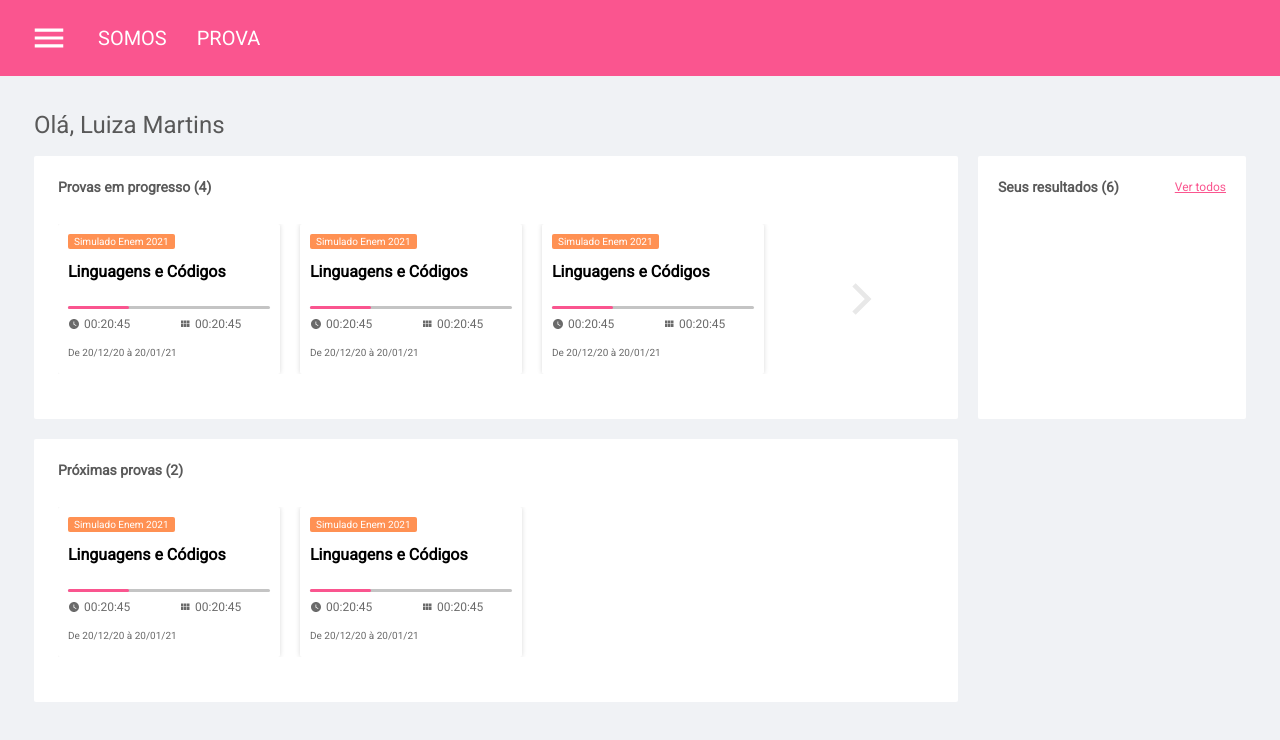
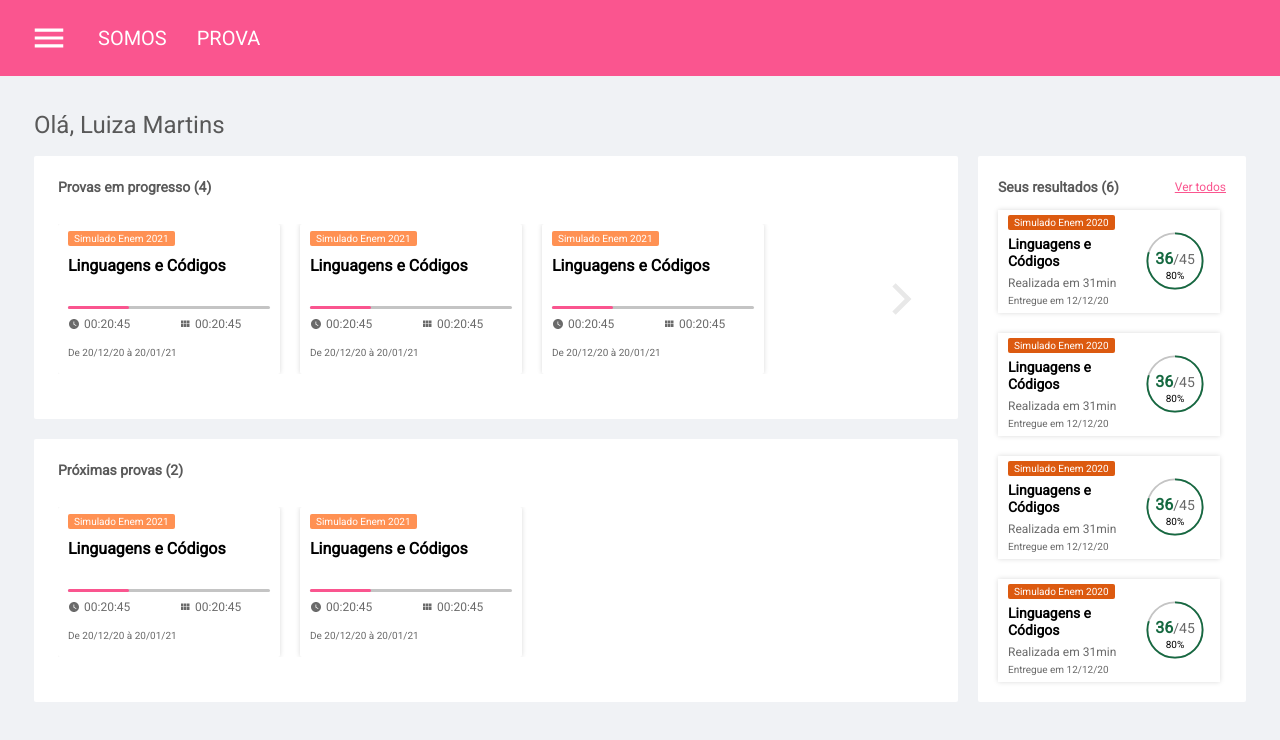
Before and after one commit to KiritoKunKun/exam-online, a React (Create React App) app: page / in a window 1280 px wide. Shown: the top 740 px of the page. Built offline with nearby package versions, Linux system fonts and the light colour scheme.

Commit message:
Finishing Dashboard layout

```diff
--- a/package.json
+++ b/package.json
@@ -14,6 +14,7 @@
     "@types/react": "^17.0.0",
     "@types/react-dom": "^17.0.0",
     "react": "^17.0.2",
+    "react-circular-progressbar": "^2.0.4",
     "react-dom": "^17.0.2",
     "react-router-dom": "^5.2.0",
     "react-scripts": "4.0.3",
--- a/src/components/ExamCard/ExamCard.tsx
+++ b/src/components/ExamCard/ExamCard.tsx
@@ -15,7 +15,6 @@ export const ExamCard = () => {
     <Container disabled={disabled}>
       <div>
         <mark>Simulado Enem 2021</mark>
-
         <h3>Linguagens e Códigos</h3>
       </div>
 
--- a/src/components/ExamCard/ExamCardStyle.ts
+++ b/src/components/ExamCard/ExamCardStyle.ts
@@ -11,10 +11,12 @@ export const Container = styled.div<ContainerProps>`
   width: 222px;
   height: 150px;
   padding: 7px 10px 15px 10px;
+  background-color: ${Colors.white};
   border-radius: 2px;
   box-shadow: 0px 0px 5px rgba(0, 0, 0, 0.15);
   position: relative;
   justify-content: space-between;
+  cursor: pointer;
 
   ${({ disabled }) =>
     disabled &&
@@ -24,7 +26,7 @@ export const Container = styled.div<ContainerProps>`
 
   mark {
     font-size: 10px;
-    line-height: 22px;
+    line-height: 16px;
     font-weight: normal;
     color: ${Colors.white};
     background-color: ${Colors.orange};
--- a/src/components/Header/HeaderStyle.ts
+++ b/src/components/Header/HeaderStyle.ts
@@ -25,7 +25,7 @@ export const Container = styled.div`
     text-decoration: none;
   }
 
-  @media (max-width: 768px) {
+  @media (max-width: 1200px) {
     height: 50px;
     padding: 0 16px;
 
--- /dev/null
+++ b/src/components/ResultCard/ResultCard.tsx
@@ -0,0 +1,50 @@
+import { CircularProgressbar } from 'react-circular-progressbar';
+import { Colors } from '../../styles/Colors';
+import {
+  Container,
+  InnerContainer,
+  ProgressBarContainer,
+  ProgressDataContainer,
+} from './ResultCardStyle';
+
+export const ResultCard = () => {
+  const percentage = (36 / 45) * 100;
+
+  return (
+    <Container>
+      <InnerContainer>
+        <mark>Simulado Enem 2020</mark>
+        <h3>Linguagens e Códigos</h3>
+
+        <div>
+          <h4>Realizada em 31min</h4>
+          <h5>Entregue em 12/12/20</h5>
+        </div>
+      </InnerContainer>
+
+      <ProgressBarContainer>
+        <CircularProgressbar
+          value={percentage}
+          styles={{
+            trail: {
+              stroke: Colors.lightGray,
+              strokeWidth: '3px',
+            },
+            path: {
+              stroke: Colors.green,
+              strokeWidth: '3px',
+            },
+          }}
+        />
+
+        <ProgressDataContainer>
+          <strong>
+            <b>36</b>/45
+          </strong>
+
+          <h6>{`${percentage}%`}</h6>
+        </ProgressDataContainer>
+      </ProgressBarContainer>
+    </Container>
+  );
+};
--- /dev/null
+++ b/src/components/ResultCard/ResultCardStyle.ts
@@ -0,0 +1,94 @@
+import styled from 'styled-components';
+import { Colors } from '../../styles/Colors';
+
+export const Container = styled.div`
+  display: flex;
+  justify-content: space-between;
+  align-items: center;
+  width: 222px;
+  height: 103px;
+  padding: 5px 15px 6px 10px;
+  background-color: ${Colors.white};
+  box-shadow: 0px 0px 5px rgba(0, 0, 0, 0.15);
+  cursor: pointer;
+`;
+
+export const InnerContainer = styled.div`
+  height: 100%;
+
+  mark {
+    font-size: 10px;
+    line-height: 16px;
+    font-weight: normal;
+    color: ${Colors.white};
+    background-color: ${Colors.darkOrange};
+    padding: 2px 6px;
+    border-radius: 2px;
+  }
+
+  h3 {
+    font-size: 14px;
+    line-height: 17px;
+    color: ${Colors.black};
+    width: 107px;
+    margin-top: 5px;
+  }
+
+  div {
+    margin-top: 7px;
+
+    h4 {
+      font-size: 12px;
+      line-height: 13px;
+      font-weight: normal;
+      color: ${Colors.gray};
+    }
+
+    h5 {
+      font-size: 10px;
+      line-height: 12px;
+      font-weight: 300;
+      color: ${Colors.gray};
+      margin-top: 5px;
+    }
+  }
+`;
+
+export const ProgressBarContainer = styled.div`
+  width: 60px;
+  height: 60px;
+  position: relative;
+`;
+
+export const ProgressDataContainer = styled.div`
+  display: flex;
+  flex-direction: column;
+  align-items: center;
+  position: absolute;
+  top: 50%;
+  left: 50%;
+  transform: translate(-50%, -50%);
+  margin-top: 6px;
+
+  strong {
+    font-size: 14px;
+    line-height: 14px;
+    font-weight: normal;
+    color: ${Colors.gray};
+
+    b {
+      font-size: 16px;
+      line-height: 14px;
+      font-weight: 700;
+      color: ${Colors.green};
+    }
+  }
+
+  h6 {
+    font-size: 10px;
+    line-height: 14px;
+    font-weight: normal;
+    color: ${Colors.black};
+    margin-top: 3px;
+  }
+`;
--- a/src/index.tsx
+++ b/src/index.tsx
@@ -1,7 +1,7 @@
+import '@fontsource/roboto';
 import React from 'react';
 import ReactDOM from 'react-dom';
 import { App } from './App';
-import '@fontsource/roboto';
 
 ReactDOM.render(
   <React.StrictMode>
--- a/src/pages/Dashboard/Dashboard.tsx
+++ b/src/pages/Dashboard/Dashboard.tsx
@@ -1,13 +1,17 @@
 import ArrowForwardIosIcon from '@material-ui/icons/ArrowForwardIos';
 import { ExamCard } from '../../components/ExamCard/ExamCard';
+import { ResultCard } from '../../components/ResultCard/ResultCard';
 import {
   ArrowContainer,
   Container,
   ExamsContainer,
+  ExamsGrid,
   ExamsInnerContainer,
   GridContainer,
   NextExams,
   ResultsContainer,
+  ResultsGrid,
+  ResultsTitleContainer,
   Subtitle,
   Title,
 } from './DashboardStyle';
@@ -22,9 +26,12 @@ export const Dashboard = () => {
           <Subtitle>Provas em progresso (4)</Subtitle>
 
           <ExamsInnerContainer>
-            <ExamCard />
-            <ExamCard />
-            <ExamCard />
+            <ExamsGrid>
+              <ExamCard />
+              <ExamCard />
+              <ExamCard />
+              <ExamCard />
+            </ExamsGrid>
 
             <ArrowContainer>
               <ArrowForwardIosIcon />
@@ -36,18 +43,25 @@ export const Dashboard = () => {
           <ExamsContainer>
             <Subtitle>Próximas provas (2)</Subtitle>
 
-            <ExamsInnerContainer>
+            <ExamsGrid>
               <ExamCard />
               <ExamCard />
-            </ExamsInnerContainer>
+            </ExamsGrid>
           </ExamsContainer>
         </NextExams>
 
         <ResultsContainer>
-          <div>
+          <ResultsTitleContainer>
             <Subtitle>Seus resultados (6)</Subtitle>
             <a href='/results'>Ver todos</a>
-          </div>
+          </ResultsTitleContainer>
+
+          <ResultsGrid>
+            <ResultCard />
+            <ResultCard />
+            <ResultCard />
+            <ResultCard />
+          </ResultsGrid>
         </ResultsContainer>
       </GridContainer>
     </Container>
--- a/src/pages/Dashboard/DashboardStyle.ts
+++ b/src/pages/Dashboard/DashboardStyle.ts
@@ -5,11 +5,15 @@ export const Container = styled.div`
   width: 100%;
   height: 100%;
   padding: 38px 34px;
+
+  @media (max-width: 1200px) {
+    padding: 15px 0 0 20px;
+  }
 `;
 
 export const Title = styled.h1`
   font-size: 2.4rem;
-  line-height: 2.2rem;
+  line-height: 22px;
   font-weight: normal;
   color: ${Colors.darkGray};
 `;
@@ -23,8 +27,16 @@ export const Subtitle = styled.h2`
 export const GridContainer = styled.div`
   display: grid;
   grid-template-columns: auto 268px;
+  grid-template-rows: 263px 263px;
   grid-gap: 20px;
   margin: 20px 0 98px 0;
+
+  @media (max-width: 1200px) {
+    grid-template-columns: 100%;
+    grid-template-rows: repeat(3, 200px);
+    grid-gap: 10px;
+    margin: 15px 0 36px 0;
+  }
 `;
 
 export const NextExams = styled.div`
@@ -32,48 +44,90 @@ export const NextExams = styled.div`
 `;
 
 export const ExamsContainer = styled.div`
+  padding: 20px 114px 45px 24px;
+  border-radius: 2px;
   background-color: ${Colors.white};
-  padding: 20px 18px 45px 24px;
-  border-radius: 2px;
-  overflow: hidden;
+
+  @media (max-width: 1200px) {
+    padding: 0;
+    background-color: transparent;
+  }
 `;
 
 export const ExamsInnerContainer = styled.div`
+  width: 100%;
+  height: 150px;
+  position: relative;
+`;
+
+export const ExamsGrid = styled.div`
   display: grid;
-  grid-template-columns: repeat(4, min-content);
+  grid-template-columns: repeat(auto-fit, 222px);
   grid-gap: 20px;
+  height: 150px;
+  overflow: hidden;
   margin-top: 26px;
-  overflow: hidden;
   align-items: center;
+
+  @media (max-width: 1200px) {
+    grid-auto-flow: column;
+    grid-gap: 15px;
+    margin: 10px 0 0 -5px;
+    padding: 5px;
+    overflow: scroll;
+    -ms-overflow-style: none;
+    scrollbar-width: none;
+
+    ::-webkit-scrollbar {
+      display: none;
+    }
+  }
 `;
 
 export const ArrowContainer = styled.div`
   display: flex;
   width: 76px;
   height: 76px;
-  margin-left: 40px;
   align-items: center;
   justify-content: center;
+  position: absolute;
+  top: 50%;
+  left: 100%;
+  transform: translate(-100%, -50%);
+  margin-left: 96px;
 
   svg {
     width: 38px;
     height: 38px;
     color: ${Colors.extraLightGray};
+    cursor: pointer;
+  }
+
+  @media (max-width: 1200px) {
+    display: none;
   }
 `;
 
 export const ResultsContainer = styled.div`
   width: 268px;
-  height: 100%;
-  background-color: ${Colors.white};
+  height: 546px;
   border-radius: 2px;
   grid-column: 1 2;
   padding: 20px;
   align-items: center;
+  background-color: ${Colors.white};
 
-  > div {
+  @media (max-width: 1200px) {
+    width: fit-content;
+    max-width: 100%;
+    height: fit-content;
+    padding: 0;
+    background-color: transparent;
+  }
+`;
+
+export const ResultsTitleContainer = styled.div`
   display: flex;
-    width: 100%;
   align-items: center;
   justify-content: space-between;
 
@@ -81,6 +135,31 @@ export const ResultsContainer = styled.div`
     font-size: 12px;
     line-height: 22px;
     color: ${Colors.pink};
+
+    @media (max-width: 1200px) {
+      display: none;
     }
   }
 `;
+
+export const ResultsGrid = styled.div`
+  display: grid;
+  grid-template-rows: repeat(4, 1fr);
+  grid-gap: 20px;
+  margin-top: 12px;
+
+  @media (max-width: 1200px) {
+    grid-template-rows: 1fr;
+    grid-template-columns: repeat(4, 1fr);
+    grid-gap: 15px;
+    margin: 10px 0 0 -5px;
+    padding: 5px;
+    overflow: scroll;
+    -ms-overflow-style: none;
+    scrollbar-width: none;
+
+    ::-webkit-scrollbar {
+      display: none;
+    }
+  }
+`;
--- a/src/styles/GlobalStyle.ts
+++ b/src/styles/GlobalStyle.ts
@@ -14,7 +14,7 @@ export const GlobalStyle = createGlobalStyle`
 		font-size: 62.5%;
 		font-family: Roboto, sans-serif;
 
-		@media (max-width: 768px) {
+		@media (max-width: 1200px) {
 			font-size: 43.75%;
 		}
 	}
```
Also changed, not shown: 1 other file (tests, documents, lock files or other folders). Lines whose indentation alone changed are shown as unchanged.
